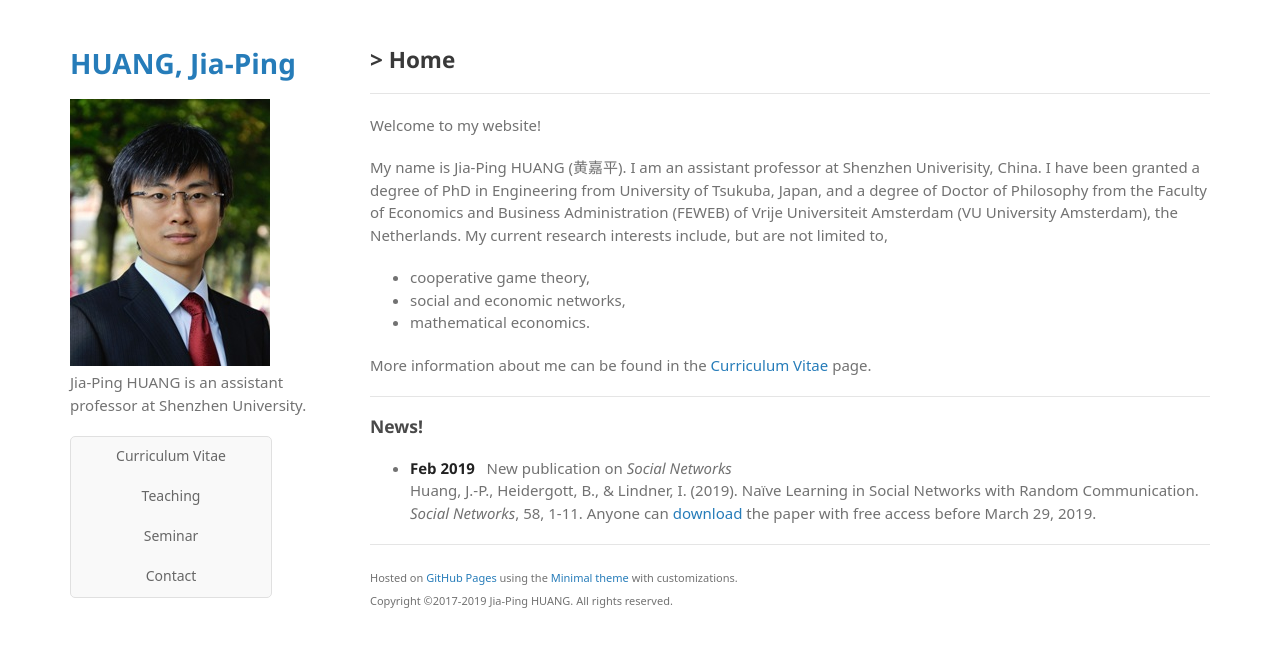
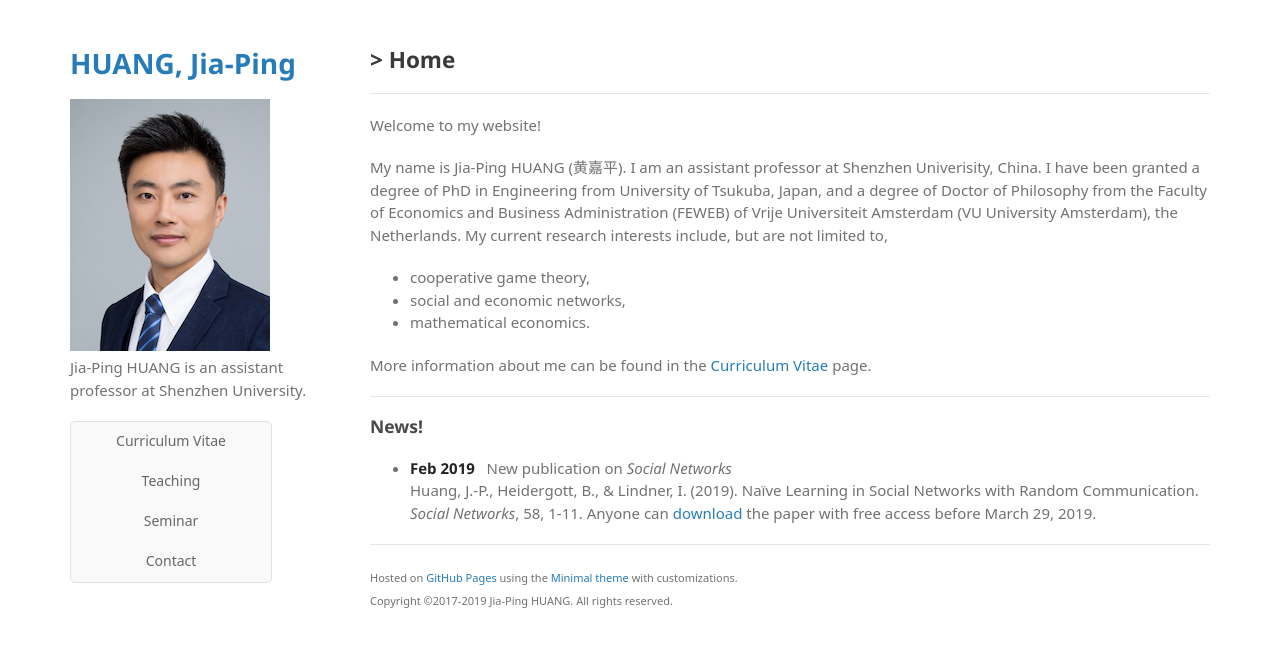
Before and after one commit to huangjp28/huangjp28.github.io, a Jekyll site: the page built from index.md, in a window 1280 px wide. Shown: the top 647 px of the page. Built offline with Jekyll 4.4.1, drawn with Linux system fonts in a browser that asks for light colours; some web fonts are replaced; a script that is not in the unit is left out.

Commit message:
update 20190304

```diff
--- a/_config.yml
+++ b/_config.yml
@@ -19,7 +19,7 @@ description: Jia-Ping HUANG is an assistant professor at Shenzhen University.
 
 google_analytics: UA-135009652-1
 
-logo: /assets/img/photo.jpg
+logo: /assets/img/photo.png
 
 show_downloads: 'false'
 
```
Also changed, not shown: assets/img/photo.jpg (deleted), assets/img/photo.png (added), 1 other file.
